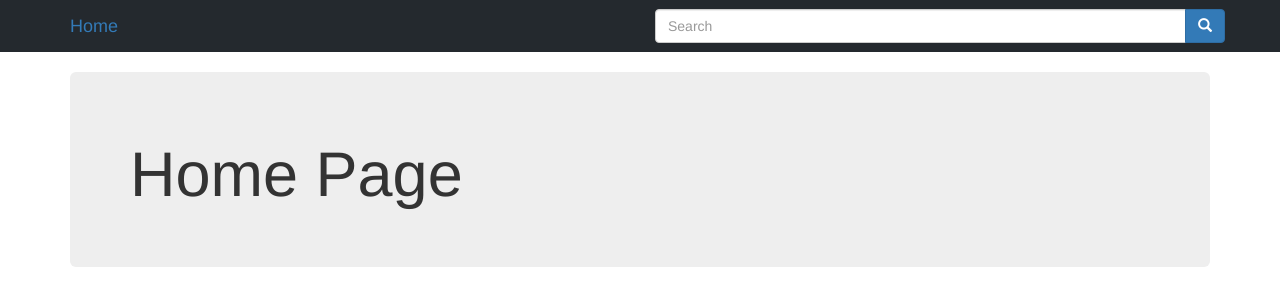
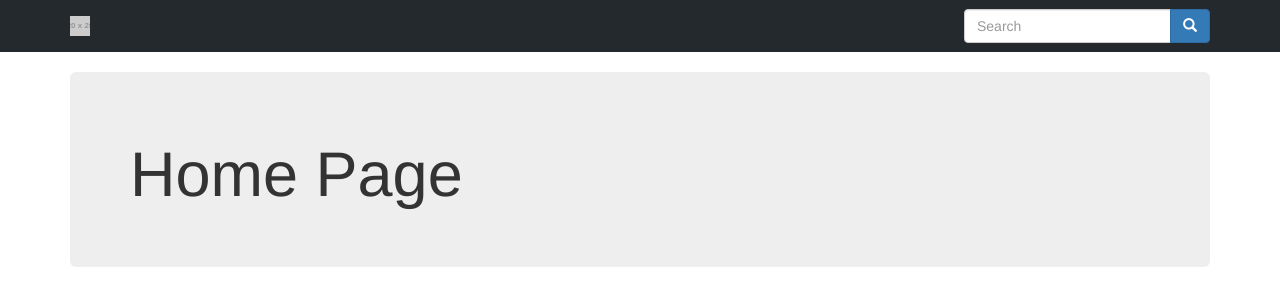
Before and after one commit to vgildeev/angular4-interview, an Angular app: page / in a window 1280 px wide. Shown: the top 306 px of the page. Built offline with nearby package versions, Linux system fonts and the light colour scheme.

Commit message:
Adde logo, Imporved profile search

```diff
--- a/src/app/navbar/navbar.component.html
+++ b/src/app/navbar/navbar.component.html
@@ -1,12 +1,16 @@
 <header class="navbar">
   <div class="container">
     <div class="navbar-header">
-      <a routerLink="/" class="navbar-brand">Home</a>
+      <a routerLink="/" class="navbar-brand">
+        <img src="http://placehold.it/20x20" alt="Logo" />
+      </a>
     </div>
-    <nav class="nav navbar-nav navbar-right col-sm-6">
+    <form class="navbar-form navbar-right col-sm-6">
+      <div class="form-group">
         <div class="input-group">
           <input type="text"
                  placeholder="Search"
+                 name="term"
                  [(ngModel)]="term"
                  class="form-control" />
           <div class="input-group-btn">
@@ -15,6 +19,7 @@
             </button>
           </div>
         </div>
-    </nav>
+      </div>
+    </form>
   </div>
  </header>
--- a/src/app/navbar/navbar.component.scss
+++ b/src/app/navbar/navbar.component.scss
@@ -2,7 +2,3 @@
   background: #24292e;
   border-radius: 0;
 }
-
-.navbar-nav {
-  padding: 8px 0;
-}
--- a/src/app/navbar/navbar.component.ts
+++ b/src/app/navbar/navbar.component.ts
@@ -10,6 +10,7 @@ import { Profile } from '../../shared/models';
   styleUrls: ['./navbar.component.scss']
 })
 export class NavbarComponent implements OnInit {
+  term: string;
 
   constructor(
     private router: Router,
@@ -19,9 +20,11 @@ export class NavbarComponent implements OnInit {
   ngOnInit() {}
 
   searchProfile(term: string) {
-    this.profilesService.getProfileByUserName(term).then((profile: Profile) => {
-      this.router.navigate(['/profiles', profile.id]);
-      this.term = '';
-    });
+    if (term) {
+      this.profilesService.getProfileByUserName(term).then((profile: Profile) => {
+        this.router.navigate(['/profiles', profile.id]);
+        this.term = '';
+      }).catch(err => console.log(err));
+    }
   }
 }
```
Lines whose indentation alone changed are shown as unchanged.
